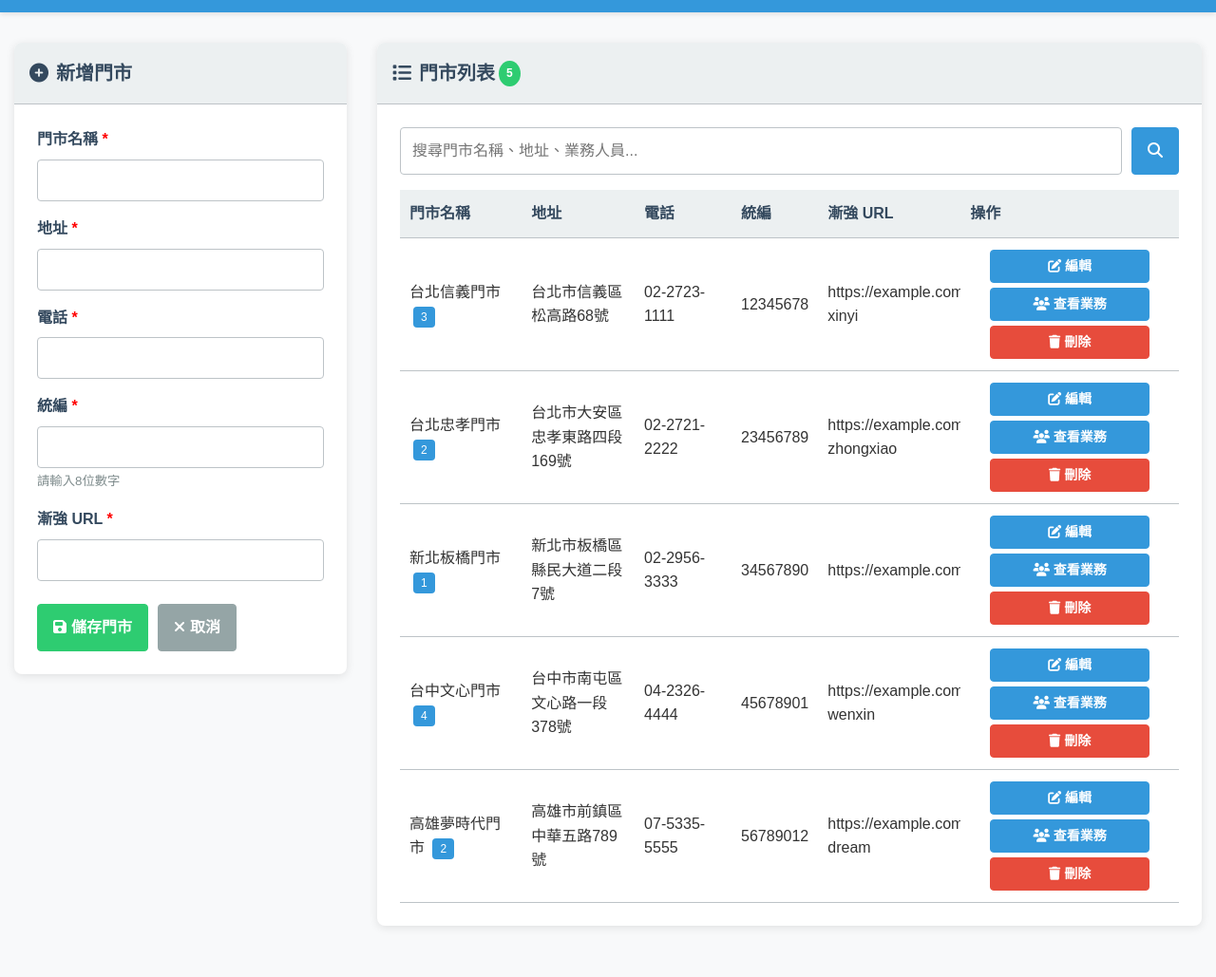
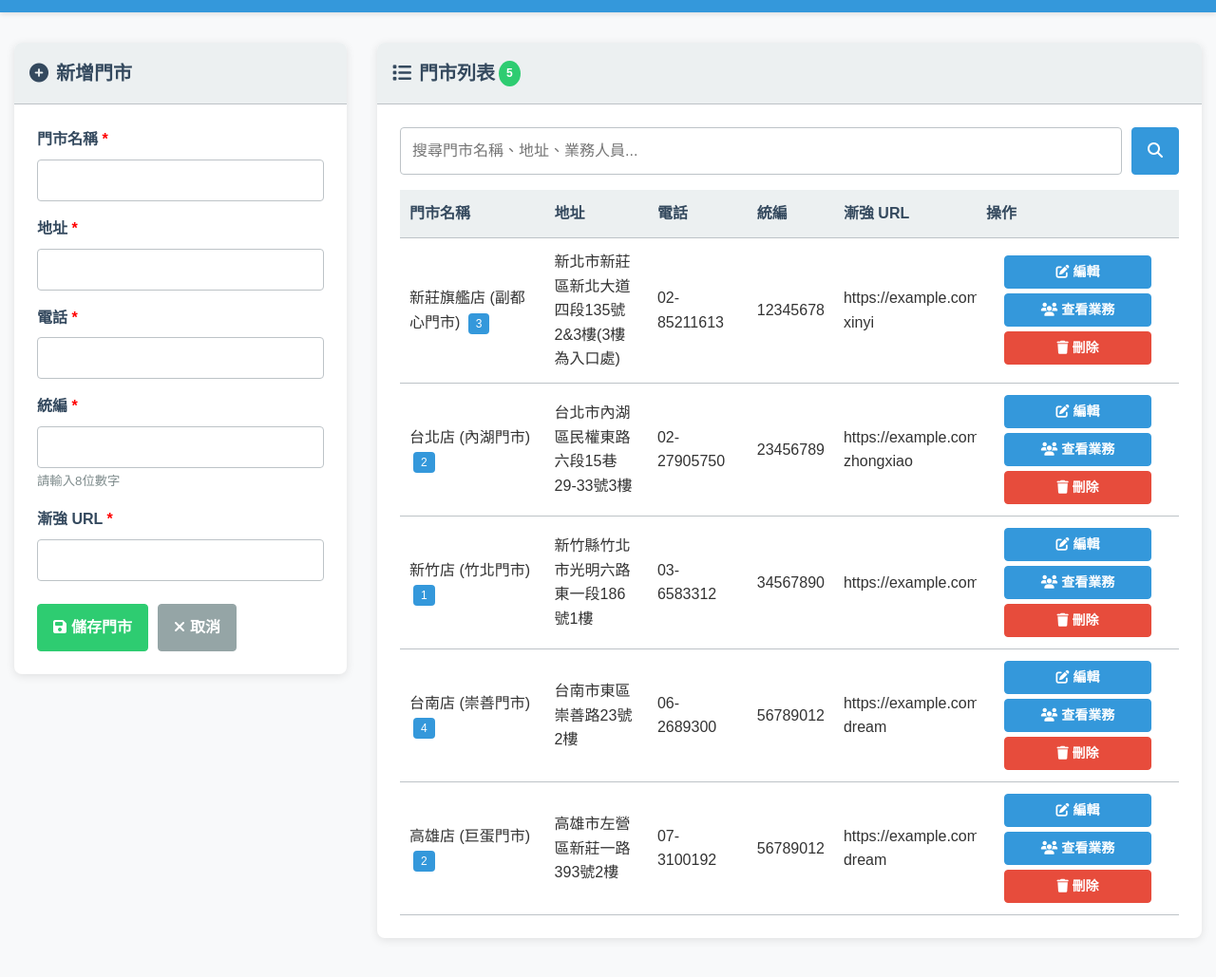
Before and after one commit to NoopyCai/backend_store_system, a plain HTML site: page index.html in a window 1280 px wide. Shown: the part 57-1086 px from the top of the page at 95% size. Drawn offline with Linux system fonts and the light colour scheme.

Commit message:
fix:更改門市名增

```diff
--- a/index.html
+++ b/index.html
@@ -863,9 +863,9 @@
         let stores = [
             {
                 id: "1001",
-                name: "台北信義門市",
-                address: "台北市信義區松高路68號",
-                phone: "02-2723-1111",
+                name: "新莊旗艦店 (副都心門市)",
+                address: "新北市新莊區新北大道四段135號2&3樓(3樓為入口處)",
+                phone: "02-85211613",
                 taxId: "12345678",
                 url: "https://example.com/taipei-xinyi",
                 staff: [
@@ -897,9 +897,9 @@
             },
             {
                 id: "1002",
-                name: "台北忠孝門市",
-                address: "台北市大安區忠孝東路四段169號",
-                phone: "02-2721-2222",
+                name: "台北店 (內湖門市)",
+                address: "台北市內湖區民權東路六段15巷29-33號3樓",
+                phone: "02-27905750",
                 taxId: "23456789",
                 url: "https://example.com/taipei-zhongxiao",
                 staff: [
@@ -923,9 +923,9 @@
             },
             {
                 id: "1003",
-                name: "新北板橋門市",
-                address: "新北市板橋區縣民大道二段7號",
-                phone: "02-2956-3333",
+                name: "新竹店 (竹北門市)",
+                address: "新竹縣竹北市光明六路東一段186號1樓",
+                phone: "03-6583312",
                 taxId: "34567890",
                 url: "https://example.com/banqiao",
                 staff: [
@@ -940,12 +940,12 @@
                 ]
             },
             {
-                id: "1004",
-                name: "台中文心門市",
-                address: "台中市南屯區文心路一段378號",
-                phone: "04-2326-4444",
-                taxId: "45678901",
-                url: "https://example.com/taichung-wenxin",
+                id: "1005",
+                name: "台南店 (崇善門市)",
+                address: "台南市東區崇善路23號2樓",
+                phone: "06-2689300",
+                taxId: "56789012",
+                url: "https://example.com/kaohsiung-dream",
                 staff: [
                     {
                         id: "s4001",
@@ -983,9 +983,9 @@
             },
             {
                 id: "1005",
-                name: "高雄夢時代門市",
-                address: "高雄市前鎮區中華五路789號",
-                phone: "07-5335-5555",
+                name: "高雄店 (巨蛋門市)",
+                address: "高雄市左營區新莊一路393號2樓",
+                phone: "07-3100192",
                 taxId: "56789012",
                 url: "https://example.com/kaohsiung-dream",
                 staff: [
```
